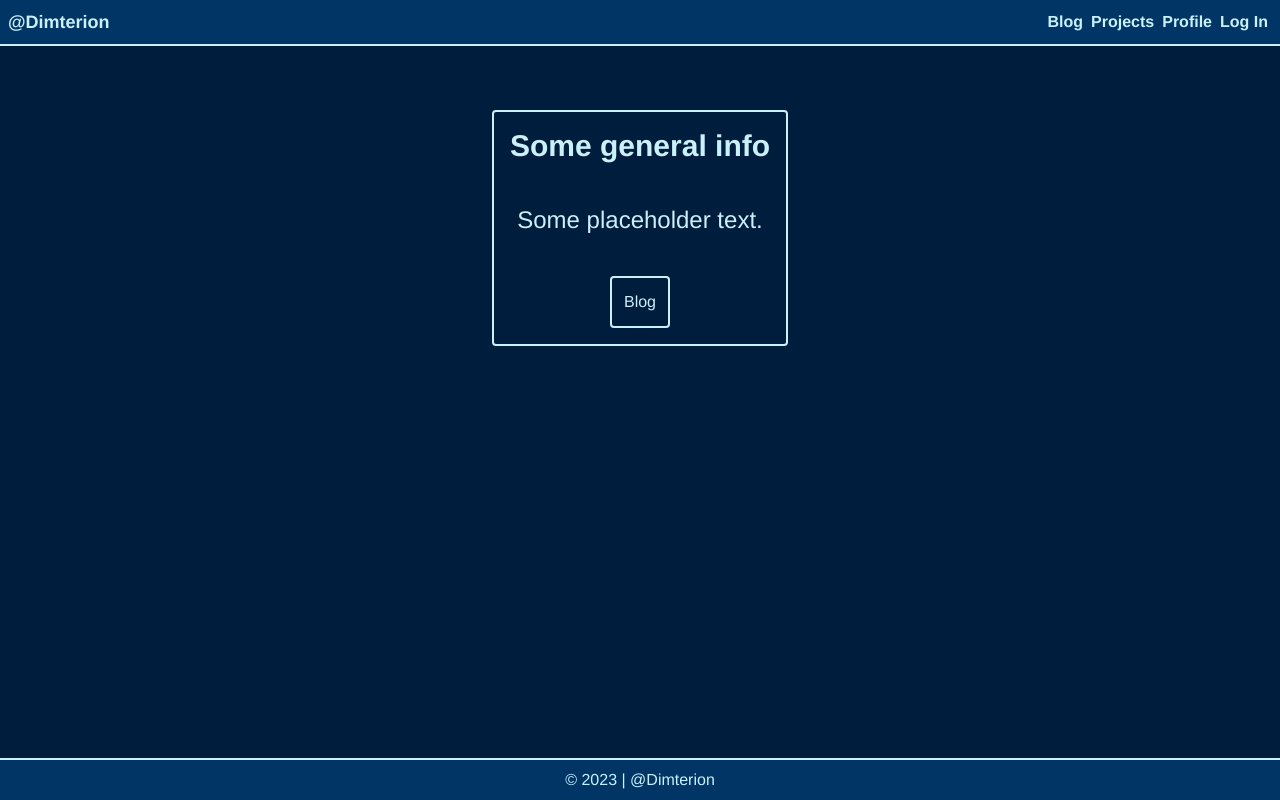
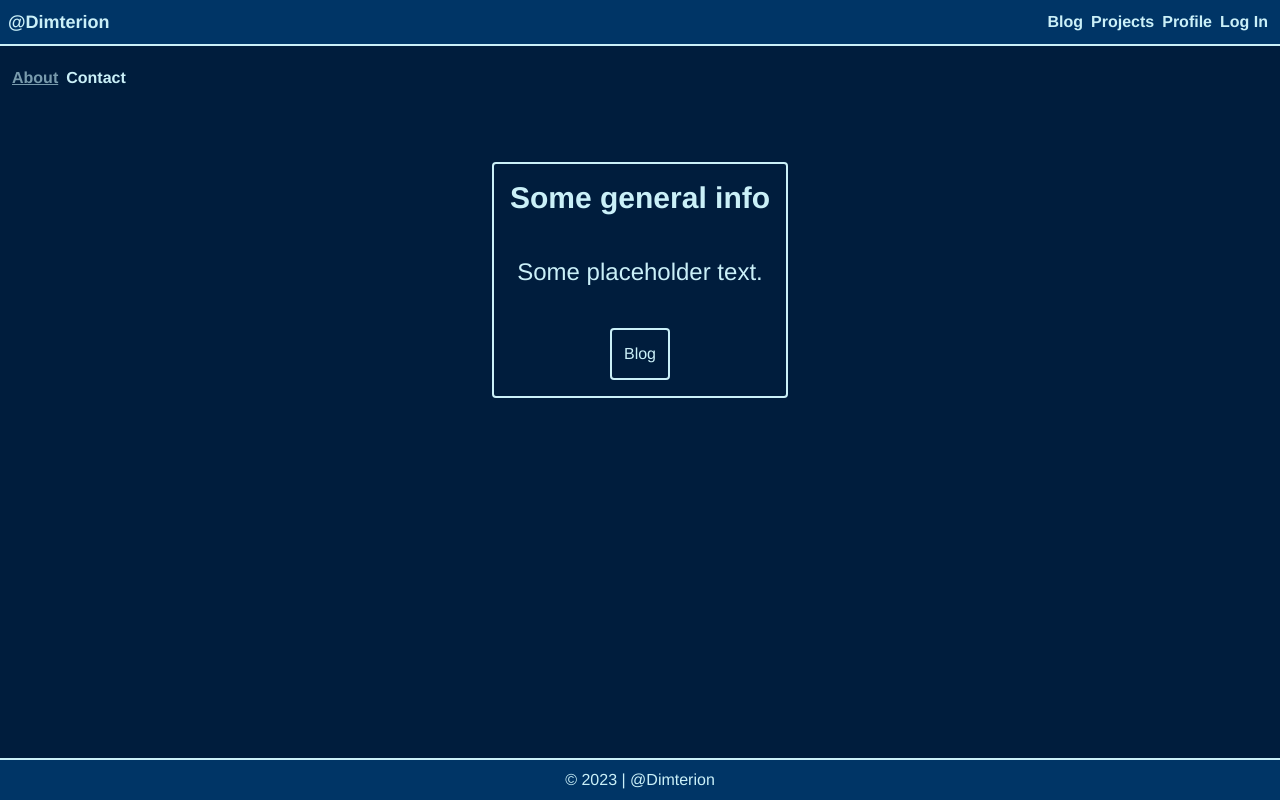
Before and after one commit to Dimterion/Profile-site, a React (Vite) app: page /about in a window 1280 px wide. Built offline with nearby package versions, Linux system fonts and the light colour scheme; no server answers; what miragejs would draw is missing.

Commit message:
add about layout & contact element

```diff
--- a/src/App.jsx
+++ b/src/App.jsx
@@ -17,11 +17,13 @@ import ProfilePostTags from "./pages/Profile/ProfilePostTags";
 import ProfilePostPhotos from "./pages/Profile/ProfilePostPhotos";
 import Comments from "./pages/Profile/Comments";
 import About from "./pages/About/About";
+import Contact from "./pages/About/Contact";
 import NotFound from "./pages/NotFound";
 import Login from "./pages/Login";
 import Error from "./components/Error";
 import Layout from "./components/Layout";
 import ProfileLayout from "./components/ProfileLayout";
+import AboutLayout from "./components/AboutLayout";
 import {
   projectsLoader,
   postsLoader,
@@ -106,7 +108,10 @@ const router = createBrowserRouter(
           loader={async ({ request }) => await requireAuth(request)}
         />
       </Route>
-      <Route path="about" element={<About />}></Route>
+      <Route path="about" element={<AboutLayout />}>
+        <Route index element={<About />} />
+        <Route path="contact" element={<Contact />} />
+      </Route>
       <Route path="*" element={<NotFound />} />
     </Route>
   )
--- /dev/null
+++ b/src/components/AboutLayout.jsx
@@ -0,0 +1,34 @@
+import { NavLink, Outlet } from "react-router-dom";
+
+function AboutLayout() {
+  return (
+    <section>
+      <nav className="flex justify-start 	items-baseline my-3 p-2 font-semibold">
+        <NavLink
+          className={({ isActive }) =>
+            isActive
+              ? "mx-1 opacity-60 underline"
+              : "mx-1 hover:opacity-70 hover:underline"
+          }
+          to="."
+          end
+        >
+          About
+        </NavLink>
+        <NavLink
+          className={({ isActive }) =>
+            isActive
+              ? "mx-1 opacity-60 underline"
+              : "mx-1 hover:opacity-70 hover:underline"
+          }
+          to="contact"
+        >
+          Contact
+        </NavLink>
+      </nav>
+      <Outlet />
+    </section>
+  );
+}
+
+export default AboutLayout;
--- /dev/null
+++ b/src/pages/About/Contact.jsx
@@ -0,0 +1,5 @@
+function Contact() {
+  return <div>Contact</div>;
+}
+
+export default Contact;
```
